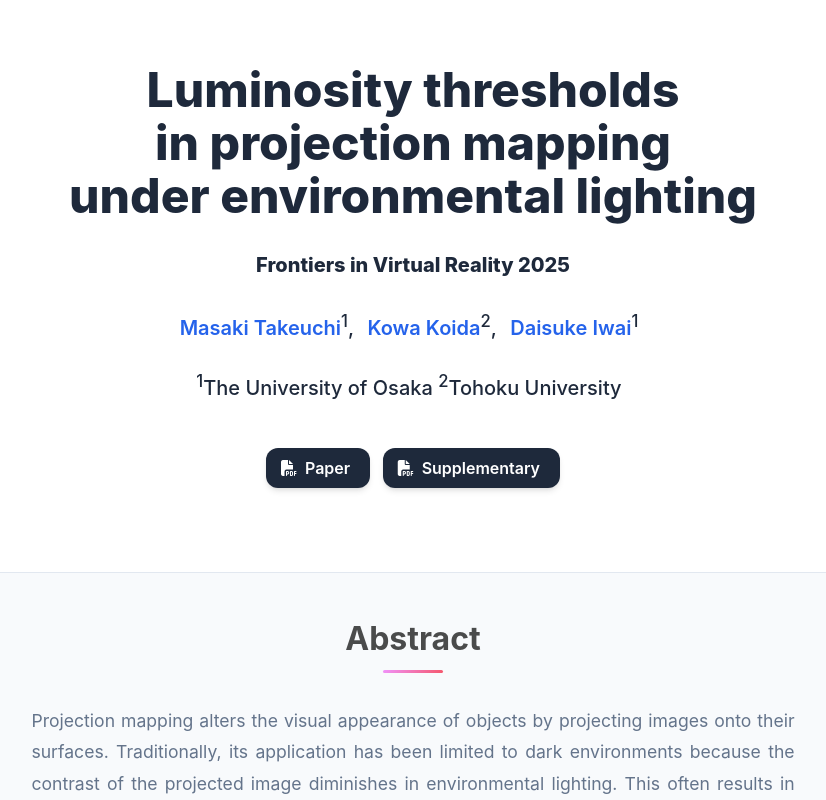
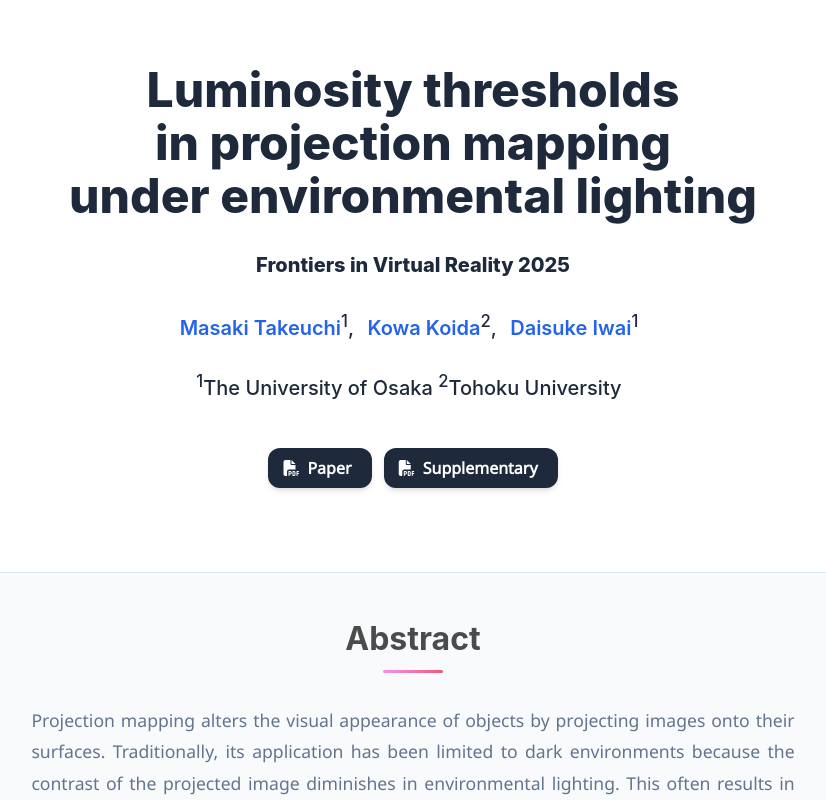
Before and after one commit to masaki-takeuchi-info/luminosity-thresholds-project-page, a plain HTML site: page index.html in a window 1280 px wide. Shown: the top 800 px of the page, without its empty margins (227-1053 px from the left). Drawn offline with nearby package versions, Linux system fonts and the light colour scheme; a script that the page names is missing; some icons are missing; a web font is replaced by a local one.

Commit message:
Update index.css

```diff
--- a/static/css/index.css
+++ b/static/css/index.css
@@ -29,7 +29,8 @@ html {
 }
 
 body {
-  font-family: 'Inter', 'Segoe UI', -apple-system, BlinkMacSystemFont, sans-serif;
+  /*font-family: 'Inter', 'Segoe UI', -apple-system, BlinkMacSystemFont, sans-serif;*/
+  font-family: 'Noto Sans', sans-serif;
   color: var(--text-primary);
   line-height: 1.6;
   font-size: 16px;
```
